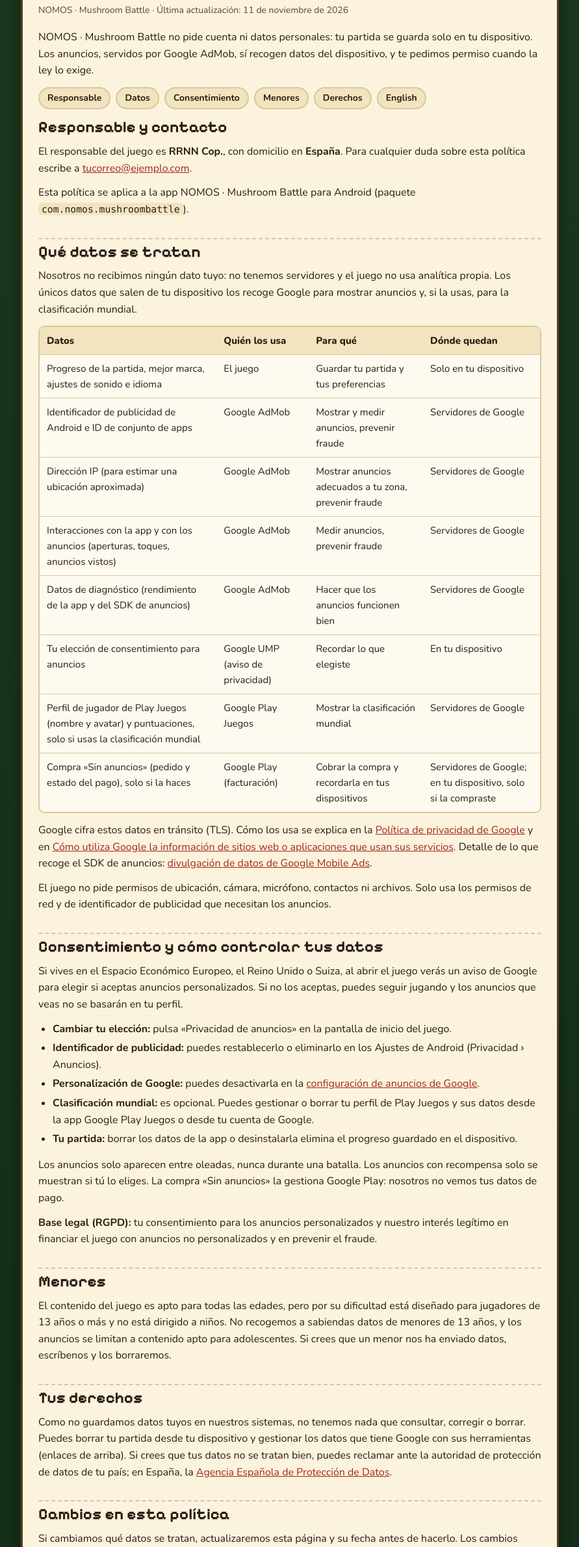
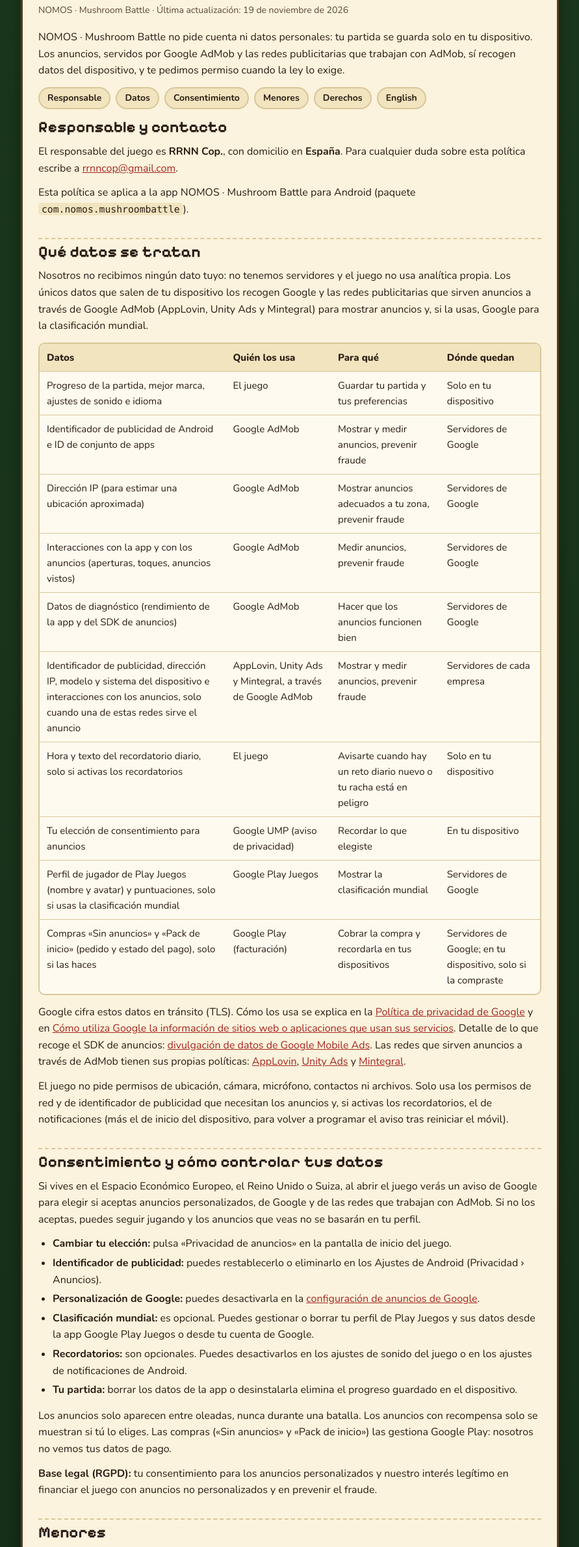
Before and after one commit to Takoa12/Takoa12.github.io, a plain HTML site: page privacidad.html in a window 1280 px wide. Shown: the part 161-2541 px from the top of the page at 65% size, without its empty margins (194-1085 px from the left). Drawn offline with nearby package versions, Linux system fonts and the light colour scheme; files whose address does not match are found by name.

Commit message:
Add files via upload

```diff
--- a/privacidad.html
+++ b/privacidad.html
@@ -22,18 +22,18 @@
   <main>
     <article class="card">
       <h1>Política de privacidad</h1>
-      <p class="meta">NOMOS · Mushroom Battle · Última actualización: 11 de noviembre de 2026</p>
-      <p>NOMOS · Mushroom Battle no pide cuenta ni datos personales: tu partida se guarda solo en tu dispositivo. Los anuncios, servidos por Google AdMob, sí recogen datos del dispositivo, y te pedimos permiso cuando la ley lo exige.</p>
+      <p class="meta">NOMOS · Mushroom Battle · Última actualización: 19 de noviembre de 2026</p>
+      <p>NOMOS · Mushroom Battle no pide cuenta ni datos personales: tu partida se guarda solo en tu dispositivo. Los anuncios, servidos por Google AdMob y las redes publicitarias que trabajan con AdMob, sí recogen datos del dispositivo, y te pedimos permiso cuando la ley lo exige.</p>
       <div class="toc">
         <a href="#responsable">Responsable</a><a href="#datos">Datos</a><a href="#consentimiento">Consentimiento</a><a href="#menores">Menores</a><a href="#derechos">Derechos</a><a href="#english">English</a>
       </div>
 
       <h2 id="responsable">Responsable y contacto</h2>
-      <p>El responsable del juego es <strong>RRNN Cop.</strong>, con domicilio en <strong>España</strong>. Para cualquier duda sobre esta política escribe a <a href="mailto:tucorreo@ejemplo.com">tucorreo@ejemplo.com</a>.</p>
+      <p>El responsable del juego es <strong>RRNN Cop.</strong>, con domicilio en <strong>España</strong>. Para cualquier duda sobre esta política escribe a <a href="mailto:rrnncop@gmail.com">rrnncop@gmail.com</a>.</p>
       <p>Esta política se aplica a la app NOMOS · Mushroom Battle para Android (paquete <code>com.nomos.mushroombattle</code>).</p>
 
       <h2 id="datos">Qué datos se tratan</h2>
-      <p>Nosotros no recibimos ningún dato tuyo: no tenemos servidores y el juego no usa analítica propia. Los únicos datos que salen de tu dispositivo los recoge Google para mostrar anuncios y, si la usas, para la clasificación mundial.</p>
+      <p>Nosotros no recibimos ningún dato tuyo: no tenemos servidores y el juego no usa analítica propia. Los únicos datos que salen de tu dispositivo los recogen Google y las redes publicitarias que sirven anuncios a través de Google AdMob (AppLovin, Unity Ads y Mintegral) para mostrar anuncios y, si la usas, Google para la clasificación mundial.</p>
       <div class="table-wrap">
         <table>
           <thead><tr><th>Datos</th><th>Quién los usa</th><th>Para qué</th><th>Dónde quedan</th></tr></thead>
@@ -43,25 +43,28 @@
             <tr><td>Dirección IP (para estimar una ubicación aproximada)</td><td>Google AdMob</td><td>Mostrar anuncios adecuados a tu zona, prevenir fraude</td><td>Servidores de Google</td></tr>
             <tr><td>Interacciones con la app y con los anuncios (aperturas, toques, anuncios vistos)</td><td>Google AdMob</td><td>Medir anuncios, prevenir fraude</td><td>Servidores de Google</td></tr>
             <tr><td>Datos de diagnóstico (rendimiento de la app y del SDK de anuncios)</td><td>Google AdMob</td><td>Hacer que los anuncios funcionen bien</td><td>Servidores de Google</td></tr>
+            <tr><td>Identificador de publicidad, dirección IP, modelo y sistema del dispositivo e interacciones con los anuncios, solo cuando una de estas redes sirve el anuncio</td><td>AppLovin, Unity Ads y Mintegral, a través de Google AdMob</td><td>Mostrar y medir anuncios, prevenir fraude</td><td>Servidores de cada empresa</td></tr>
+            <tr><td>Hora y texto del recordatorio diario, solo si activas los recordatorios</td><td>El juego</td><td>Avisarte cuando hay un reto diario nuevo o tu racha está en peligro</td><td>Solo en tu dispositivo</td></tr>
             <tr><td>Tu elección de consentimiento para anuncios</td><td>Google UMP (aviso de privacidad)</td><td>Recordar lo que elegiste</td><td>En tu dispositivo</td></tr>
             <tr><td>Perfil de jugador de Play Juegos (nombre y avatar) y puntuaciones, solo si usas la clasificación mundial</td><td>Google Play Juegos</td><td>Mostrar la clasificación mundial</td><td>Servidores de Google</td></tr>
-            <tr><td>Compra «Sin anuncios» (pedido y estado del pago), solo si la haces</td><td>Google Play (facturación)</td><td>Cobrar la compra y recordarla en tus dispositivos</td><td>Servidores de Google; en tu dispositivo, solo si la compraste</td></tr>
+            <tr><td>Compras «Sin anuncios» y «Pack de inicio» (pedido y estado del pago), solo si las haces</td><td>Google Play (facturación)</td><td>Cobrar la compra y recordarla en tus dispositivos</td><td>Servidores de Google; en tu dispositivo, solo si la compraste</td></tr>
           </tbody>
         </table>
       </div>
-      <p>Google cifra estos datos en tránsito (TLS). Cómo los usa se explica en la <a href="https://policies.google.com/privacy">Política de privacidad de Google</a> y en <a href="https://policies.google.com/technologies/partner-sites">Cómo utiliza Google la información de sitios web o aplicaciones que usan sus servicios</a>. Detalle de lo que recoge el SDK de anuncios: <a href="https://developers.google.com/admob/android/privacy/play-data-disclosure">divulgación de datos de Google Mobile Ads</a>.</p>
-      <p>El juego no pide permisos de ubicación, cámara, micrófono, contactos ni archivos. Solo usa los permisos de red y de identificador de publicidad que necesitan los anuncios.</p>
+      <p>Google cifra estos datos en tránsito (TLS). Cómo los usa se explica en la <a href="https://policies.google.com/privacy">Política de privacidad de Google</a> y en <a href="https://policies.google.com/technologies/partner-sites">Cómo utiliza Google la información de sitios web o aplicaciones que usan sus servicios</a>. Detalle de lo que recoge el SDK de anuncios: <a href="https://developers.google.com/admob/android/privacy/play-data-disclosure">divulgación de datos de Google Mobile Ads</a>. Las redes que sirven anuncios a través de AdMob tienen sus propias políticas: <a href="https://www.applovin.com/privacy/">AppLovin</a>, <a href="https://unity.com/legal/game-player-and-app-user-privacy-policy">Unity Ads</a> y <a href="https://www.mintegral.com/en/privacy">Mintegral</a>.</p>
+      <p>El juego no pide permisos de ubicación, cámara, micrófono, contactos ni archivos. Solo usa los permisos de red y de identificador de publicidad que necesitan los anuncios y, si activas los recordatorios, el de notificaciones (más el de inicio del dispositivo, para volver a programar el aviso tras reiniciar el móvil).</p>
 
       <h2 id="consentimiento">Consentimiento y cómo controlar tus datos</h2>
-      <p>Si vives en el Espacio Económico Europeo, el Reino Unido o Suiza, al abrir el juego verás un aviso de Google para elegir si aceptas anuncios personalizados. Si no los aceptas, puedes seguir jugando y los anuncios que veas no se basarán en tu perfil.</p>
+      <p>Si vives en el Espacio Económico Europeo, el Reino Unido o Suiza, al abrir el juego verás un aviso de Google para elegir si aceptas anuncios personalizados, de Google y de las redes que trabajan con AdMob. Si no los aceptas, puedes seguir jugando y los anuncios que veas no se basarán en tu perfil.</p>
       <ul>
         <li><strong>Cambiar tu elección:</strong> pulsa «Privacidad de anuncios» en la pantalla de inicio del juego.</li>
         <li><strong>Identificador de publicidad:</strong> puedes restablecerlo o eliminarlo en los Ajustes de Android (Privacidad › Anuncios).</li>
         <li><strong>Personalización de Google:</strong> puedes desactivarla en la <a href="https://adssettings.google.com">configuración de anuncios de Google</a>.</li>
         <li><strong>Clasificación mundial:</strong> es opcional. Puedes gestionar o borrar tu perfil de Play Juegos y sus datos desde la app Google Play Juegos o desde tu cuenta de Google.</li>
+        <li><strong>Recordatorios:</strong> son opcionales. Puedes desactivarlos en los ajustes de sonido del juego o en los ajustes de notificaciones de Android.</li>
         <li><strong>Tu partida:</strong> borrar los datos de la app o desinstalarla elimina el progreso guardado en el dispositivo.</li>
       </ul>
-      <p>Los anuncios solo aparecen entre oleadas, nunca durante una batalla. Los anuncios con recompensa solo se muestran si tú lo eliges. La compra «Sin anuncios» la gestiona Google Play: nosotros no vemos tus datos de pago.</p>
+      <p>Los anuncios solo aparecen entre oleadas, nunca durante una batalla. Los anuncios con recompensa solo se muestran si tú lo eliges. Las compras («Sin anuncios» y «Pack de inicio») las gestiona Google Play: nosotros no vemos tus datos de pago.</p>
       <p><strong>Base legal (RGPD):</strong> tu consentimiento para los anuncios personalizados y nuestro interés legítimo en financiar el juego con anuncios no personalizados y en prevenir el fraude.</p>
 
       <h2 id="menores">Menores</h2>
@@ -76,12 +79,12 @@
 
     <article class="card" id="english" lang="en">
       <h1>Privacy policy</h1>
-      <p class="meta">NOMOS · Mushroom Battle · Last updated: 11 November 2026</p>
-      <p>NOMOS · Mushroom Battle needs no account and asks for no personal data: your game is saved only on your device. Ads, served by Google AdMob, do collect device data, and we ask for your consent where the law requires it.</p>
+      <p class="meta">NOMOS · Mushroom Battle · Last updated: 19 November 2026</p>
+      <p>NOMOS · Mushroom Battle needs no account and asks for no personal data: your game is saved only on your device. Ads, served by Google AdMob and the ad networks that work with AdMob, do collect device data, and we ask for your consent where the law requires it.</p>
       <h3>Who we are</h3>
-      <p>The game is published by <strong>RRNN Cop.</strong>, based in <strong>Spain</strong>. Contact: <a href="mailto:tucorreo@ejemplo.com">tucorreo@ejemplo.com</a>. This policy covers the NOMOS · Mushroom Battle Android app (package <code>com.nomos.mushroombattle</code>).</p>
+      <p>The game is published by <strong>RRNN Cop.</strong>, based in <strong>Spain</strong>. Contact: <a href="mailto:rrnncop@gmail.com">rrnncop@gmail.com</a>. This policy covers the NOMOS · Mushroom Battle Android app (package <code>com.nomos.mushroombattle</code>).</p>
       <h3>What data is processed</h3>
-      <p>We receive none of your data: we run no servers and the game has no analytics of its own. The only data that leaves your device is collected by Google to show ads and, if you use it, for the global leaderboard.</p>
+      <p>We receive none of your data: we run no servers and the game has no analytics of its own. The only data that leaves your device is collected by Google and by the ad networks that serve ads through Google AdMob (AppLovin, Unity Ads and Mintegral) to show ads and, if you use it, by Google for the global leaderboard.</p>
       <div class="table-wrap">
         <table>
           <thead><tr><th>Data</th><th>Used by</th><th>Purpose</th><th>Stored</th></tr></thead>
@@ -91,15 +94,17 @@
             <tr><td>IP address (to estimate an approximate location)</td><td>Google AdMob</td><td>Ads suited to your region, fraud prevention</td><td>Google servers</td></tr>
             <tr><td>App and ad interactions (launches, taps, ads viewed)</td><td>Google AdMob</td><td>Measuring ads, fraud prevention</td><td>Google servers</td></tr>
             <tr><td>Diagnostics (app and ads SDK performance)</td><td>Google AdMob</td><td>Keeping ads working properly</td><td>Google servers</td></tr>
+            <tr><td>Advertising ID, IP address, device model and OS, and ad interactions, only when one of these networks serves the ad</td><td>AppLovin, Unity Ads and Mintegral, through Google AdMob</td><td>Showing and measuring ads, fraud prevention</td><td>Each company's servers</td></tr>
+            <tr><td>Time and text of the daily reminder, only if you turn reminders on</td><td>The game</td><td>Telling you when a new daily challenge is ready or your streak is at risk</td><td>On your device only</td></tr>
             <tr><td>Your ad consent choice</td><td>Google UMP (privacy message)</td><td>Remembering your choice</td><td>On your device</td></tr>
             <tr><td>Play Games player profile (name and avatar) and scores, only if you use the global leaderboard</td><td>Google Play Games</td><td>Showing the global leaderboard</td><td>Google servers</td></tr>
-            <tr><td>"Remove ads" purchase (order and payment status), only if you buy it</td><td>Google Play (billing)</td><td>Charging the purchase and remembering it on your devices</td><td>Google servers; on your device, only if you bought it</td></tr>
+            <tr><td>"Remove ads" and "Starter pack" purchases (order and payment status), only if you buy them</td><td>Google Play (billing)</td><td>Charging the purchase and remembering it on your devices</td><td>Google servers; on your device, only if you bought it</td></tr>
           </tbody>
         </table>
       </div>
-      <p>Google encrypts this data in transit (TLS). See the <a href="https://policies.google.com/privacy">Google Privacy Policy</a> and <a href="https://policies.google.com/technologies/partner-sites">How Google uses information from sites or apps that use our services</a>. The game requests no location, camera, microphone, contacts or file permissions; it only uses the network and advertising ID permissions that ads need.</p>
+      <p>Google encrypts this data in transit (TLS). See the <a href="https://policies.google.com/privacy">Google Privacy Policy</a> and <a href="https://policies.google.com/technologies/partner-sites">How Google uses information from sites or apps that use our services</a>. The ad networks that serve ads through AdMob have their own policies: <a href="https://www.applovin.com/privacy/">AppLovin</a>, <a href="https://unity.com/legal/game-player-and-app-user-privacy-policy">Unity Ads</a> and <a href="https://www.mintegral.com/en/privacy">Mintegral</a>. The game requests no location, camera, microphone, contacts or file permissions; it only uses the network and advertising ID permissions that ads need and, if you turn reminders on, the notifications permission (plus the boot permission, to reschedule the reminder after a restart).</p>
       <h3>Consent and control</h3>
-      <p>In the European Economic Area, the UK and Switzerland, a Google message asks whether you accept personalised ads; if you decline, you can keep playing with non-personalised ads. Change your choice with «Ad privacy» on the game's start screen. Reset or delete your advertising ID in Android Settings (Privacy › Ads), and turn off Google ad personalisation in <a href="https://adssettings.google.com">Google ad settings</a>. The global leaderboard is optional; manage or delete your Play Games profile in the Google Play Games app or your Google Account. Clearing the app's data or uninstalling it deletes your saved game. Ads only appear between waves, never during a battle; rewarded ads only play when you choose them. The "Remove ads" purchase is handled by Google Play: we never see your payment details. Legal basis (GDPR): your consent for personalised ads, and our legitimate interest in funding the game with non-personalised ads and preventing fraud.</p>
+      <p>In the European Economic Area, the UK and Switzerland, a Google message asks whether you accept personalised ads from Google and the networks that work with AdMob; if you decline, you can keep playing with non-personalised ads. Change your choice with «Ad privacy» on the game's start screen. Reset or delete your advertising ID in Android Settings (Privacy › Ads), and turn off Google ad personalisation in <a href="https://adssettings.google.com">Google ad settings</a>. The global leaderboard is optional; manage or delete your Play Games profile in the Google Play Games app or your Google Account. Reminders are optional: turn them off in the game's sound settings or in Android's notification settings. Clearing the app's data or uninstalling it deletes your saved game. Ads only appear between waves, never during a battle; rewarded ads only play when you choose them. Purchases ("Remove ads" and "Starter pack") are handled by Google Play: we never see your payment details. Legal basis (GDPR): your consent for personalised ads, and our legitimate interest in funding the game with non-personalised ads and preventing fraud.</p>
       <h3>Children</h3>
       <p>The game's content is suitable for all ages, but because of its difficulty it is designed for players aged 13 and over and is not directed at children. We do not knowingly collect data from children under 13, and ads are limited to content suitable for teens. If you think a child has sent us data, contact us and we will delete it.</p>
       <h3>Your rights</h3>
```
Also changed, not shown: index.html (+2 -2 lines).
